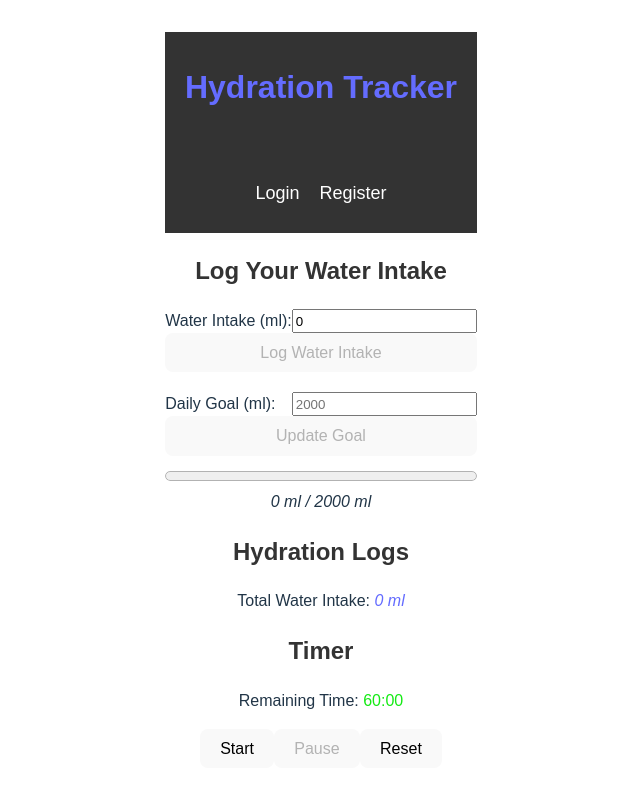
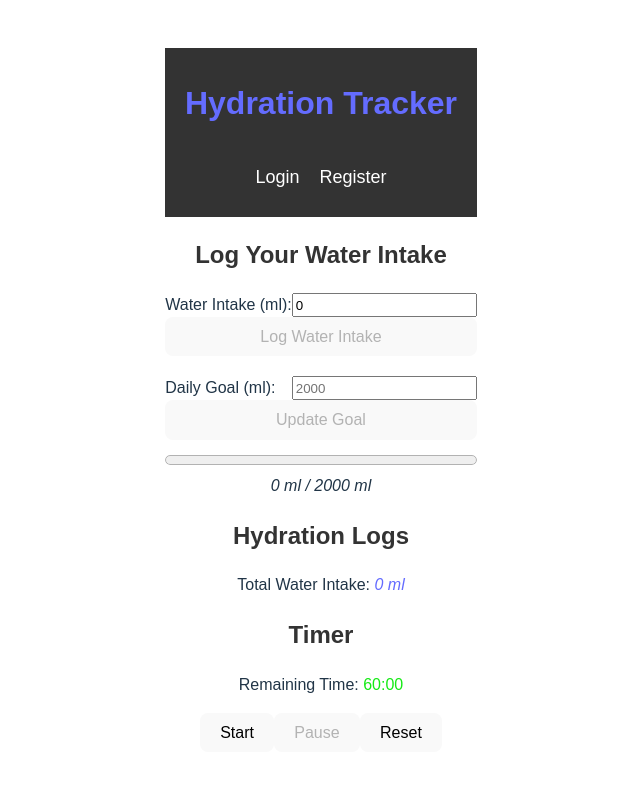
Before and after one commit to utku-guclu/hydration-tracker, a React (Vite) app in the folder client/: page / in a window 1280 px wide. Shown: the top 792 px of the page, without its empty margins (319-959 px from the left). Built offline with nearby package versions, Linux system fonts and the light colour scheme; a web font is replaced by a local one.

Commit message:
remove header gap

```diff
--- a/client/src/components/Header.jsx
+++ b/client/src/components/Header.jsx
@@ -7,7 +7,6 @@ const StyledHeader = styled.header`
   display: flex;
   flex-direction: column;
   justify-content: space-between;
-  gap: 2em;
   align-items: center;
   padding: 10px;
   background-color: #333;
@@ -47,9 +46,9 @@ const Header = () => {
         <ul>
           {/* Render the "Home" link only if not on the home page */}
           {location.pathname !== "/" && (
-          <li>
-            <Link to="/">Home</Link>
-          </li>
+            <li>
+              <Link to="/">Home</Link>
+            </li>
           )}
           {/* Render the "Login" link only if not on the login page */}
           {location.pathname !== "/login" && (
```
